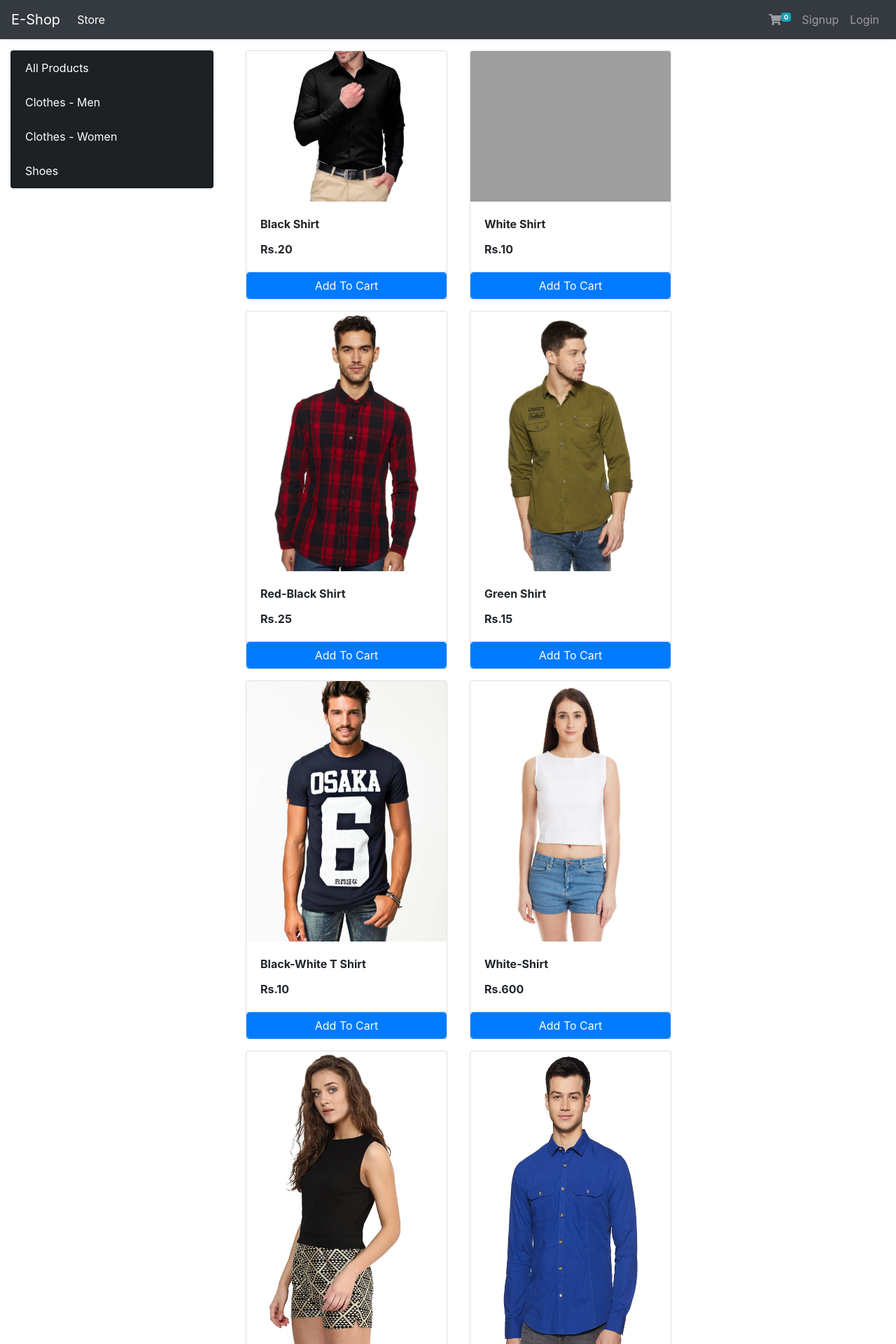
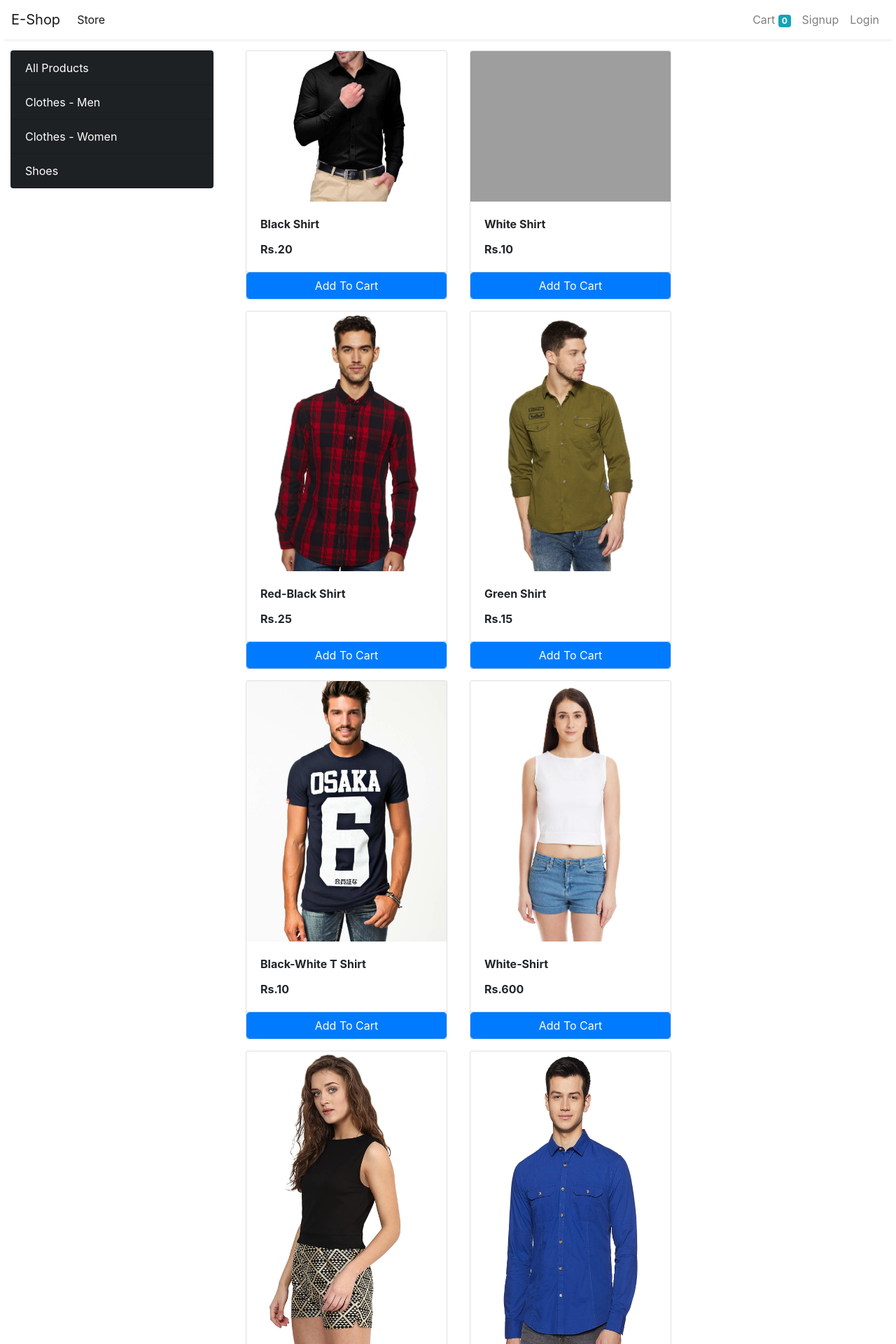
Before and after one commit to SyedOwn/E-Shop, a Django app: page /store in a window 1280 px wide. Shown: the top 1920 px of the page at 70% size. Run offline with Django 3.2, Linux system fonts and the light colour scheme; data comes from the database, SQL or seed files in the repository; both versions use the stored data as it was after the commit; some libraries are stand-ins or nearby versions; grey boxes are pictures that could not be loaded.

Commit message:
initial commit

```diff
--- a/store/templates/base.html
+++ b/store/templates/base.html
@@ -10,20 +10,16 @@
   <link rel="stylesheet" href="https://maxcdn.bootstrapcdn.com/bootstrap/4.0.0/css/bootstrap.min.css"
     integrity="sha384-Gn5384xqQ1aoWXA+058RXPxPg6fy4IWvTNh0E263XmFcJlSAwiGgFAW/dAiS6JXm" crossorigin="anonymous">
 
-<link rel="stylesheet" href="https://cdnjs.cloudflare.com/ajax/libs/font-awesome/5.15.4/css/all.min.css">
-
   <title>Hello, world!</title>
 
   <style>
-    nav {
+    nav{
       background-color: white;
     }
-
     .one-edge-shadow {
               box-shadow: 0 8px 2px -5px rgb(246, 245, 245);
 }
-
-    .display-8 {
+.display-8{
   font-weight: 200;
   font-size: 30px;
 }
@@ -35,7 +31,7 @@
   <!-- navbar -->
 
   <nav class="one-edge-shadow sticky-top navbar navbar-expand-lg
-   navbar-dark bg-dark">
+   navbar-light bg-white">
     <a class="navbar-brand" href="/">E-Shop</a>
     <button class="navbar-toggler" type="button" data-toggle="collapse" data-target="#navbarSupportedContent"
       aria-controls="navbarSupportedContent" aria-expanded="false" aria-label="Toggle navigation">
@@ -53,10 +49,8 @@
 
       <ul class=" navbar-nav my-2 my-lg-0">
         <li class="nav-item ">
-          <a class="nav-link" href="/cart"><i class="fas fa-shopping-cart"></i><sup><span
-                class="badge badge-info">{{request.session.cart.keys|length}}</span>
-            </sup>
-
+          <a class="nav-link" href="/cart">Cart
+            <span class="badge badge-info">{{request.session.cart.keys|length}}</span>
             <span class="sr-only">(current)</span></a>
         </li>
         {% if request.session.customer %}
@@ -65,7 +59,7 @@
           <a class="nav-link" href="/orders">Orders<span class="sr-only">(current)</span></a>
         </li>
         <li class="nav-item ">
-          <a class="nav-link" href="/logout"><i class="fas fa-sign-out-alt"></i><span class="sr-only">(current)</span></a>
+          <a class="nav-link" href="/logout">Logout<span class="sr-only">(current)</span></a>
         </li>
         {% else %}
 
```
Also changed, not shown: db.sqlite3. Lines whose indentation alone changed are shown as unchanged.
